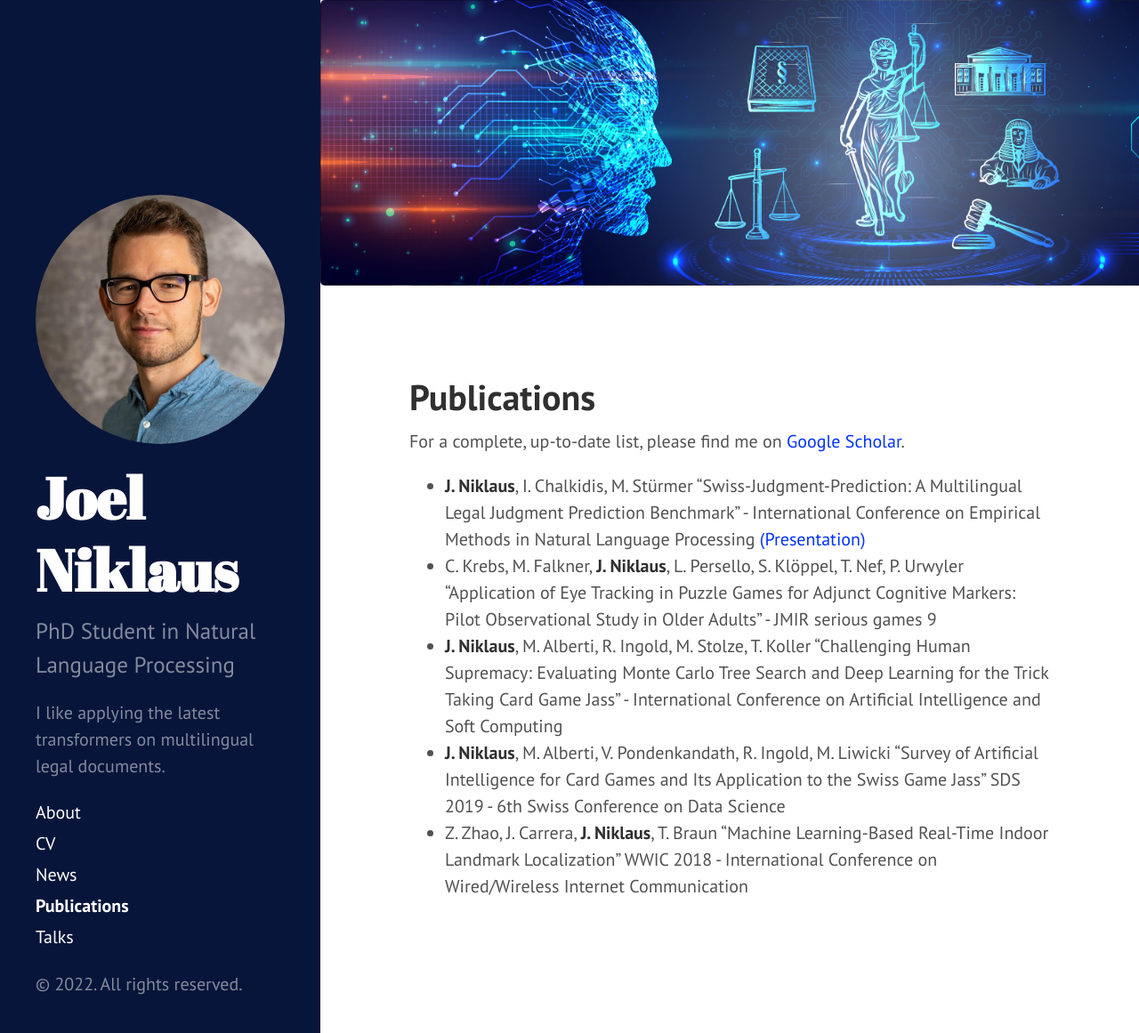
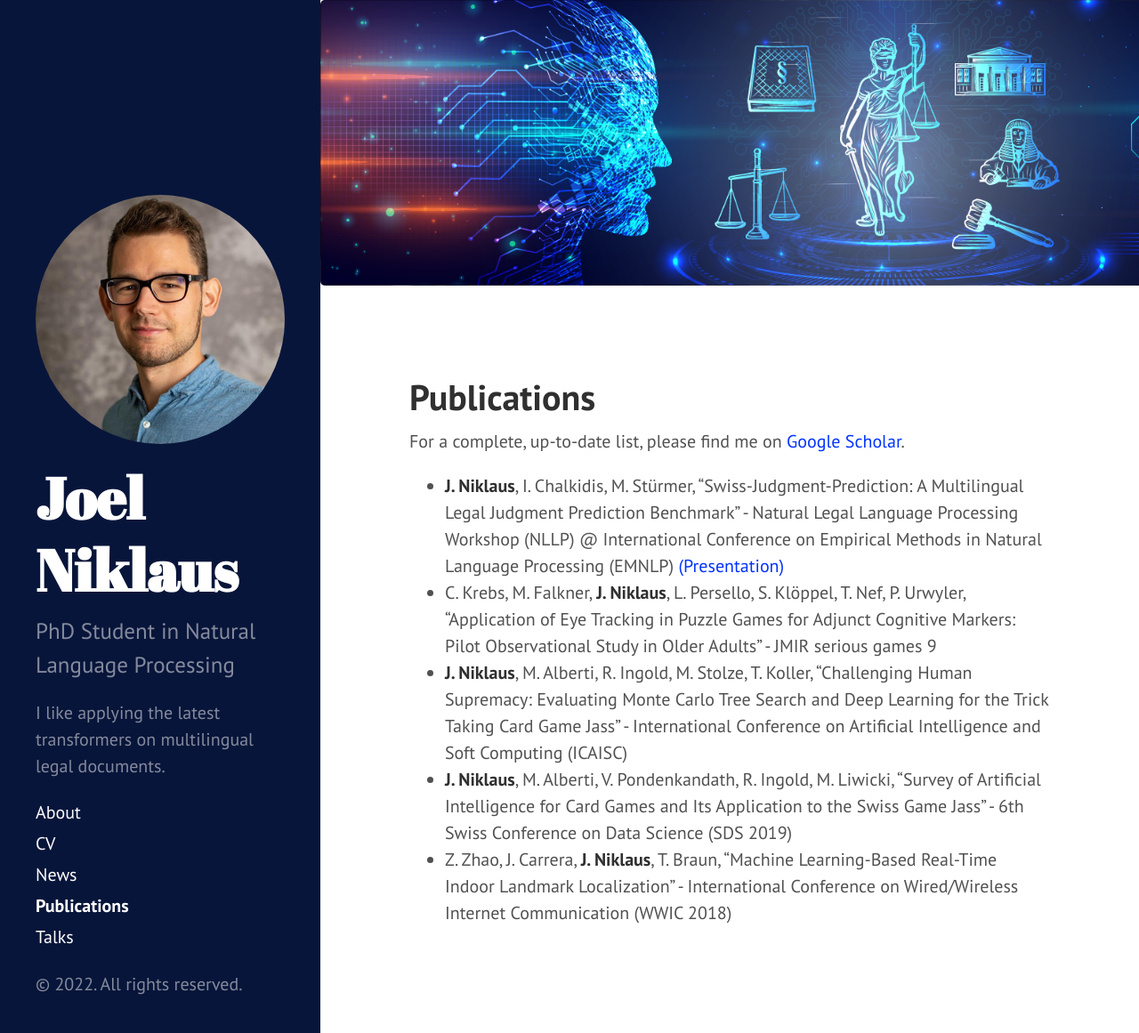
Before and after one commit to JoelNiklaus/joelniklaus.github.io, a Jekyll site: the page built from _pages/publications.md, in a window 1280 px wide and 1161 px high. Shown: the whole window at 89% size. Built offline with Jekyll 4.4.1, drawn with Linux system fonts in a browser that asks for light colours; nearby versions of some CDN libraries; a style sheet for code colours, icons or effects is not loaded.

Commit message:
updated publications.md

```diff
--- a/_pages/publications.md
+++ b/_pages/publications.md
@@ -5,8 +5,8 @@ title: Publications
 
 For a complete, up-to-date list, please find me on [Google Scholar](https://scholar.google.com/citations?user=qJ8iricAAAAJ).
 
-* **J. Niklaus**, I. Chalkidis, M. Stürmer "Swiss-Judgment-Prediction: A Multilingual Legal Judgment Prediction       Benchmark" - International  Conference on Empirical Methods in Natural Language Processing [(Presentation)](https://drive.google.com/file/d/1p68rB4A-EmirVqjvzPnmGNUo1qTqNxUI/view?usp=sharing)
-* C. Krebs, M. Falkner, **J. Niklaus**, L. Persello, S. Klöppel, T. Nef, P. Urwyler "Application of Eye Tracking in Puzzle Games for Adjunct Cognitive Markers: Pilot Observational Study in Older Adults" - JMIR serious games 9
-* **J. Niklaus**, M. Alberti, R. Ingold, M. Stolze, T. Koller "Challenging Human Supremacy: Evaluating Monte Carlo Tree Search and Deep Learning for the Trick Taking Card Game Jass" - International Conference on Artificial Intelligence and Soft Computing
-* **J. Niklaus**, M. Alberti, V. Pondenkandath, R. Ingold, M. Liwicki "Survey of Artificial Intelligence for Card Games and Its Application to the Swiss Game Jass" SDS 2019 - 6th Swiss Conference on Data Science
-* Z. Zhao, J. Carrera, **J. Niklaus**, T. Braun "Machine Learning-Based Real-Time Indoor Landmark Localization" WWIC 2018 - International Conference on Wired/Wireless Internet Communication
+* **J. Niklaus**, I. Chalkidis, M. Stürmer, "Swiss-Judgment-Prediction: A Multilingual Legal Judgment Prediction Benchmark" - Natural Legal Language Processing Workshop (NLLP) @ International Conference on Empirical Methods in Natural Language Processing (EMNLP) [(Presentation)](https://drive.google.com/file/d/1p68rB4A-EmirVqjvzPnmGNUo1qTqNxUI/view?usp=sharing)
+* C. Krebs, M. Falkner, **J. Niklaus**, L. Persello, S. Klöppel, T. Nef, P. Urwyler, "Application of Eye Tracking in Puzzle Games for Adjunct Cognitive Markers: Pilot Observational Study in Older Adults" - JMIR serious games 9
+* **J. Niklaus**, M. Alberti, R. Ingold, M. Stolze, T. Koller, "Challenging Human Supremacy: Evaluating Monte Carlo Tree Search and Deep Learning for the Trick Taking Card Game Jass" - International Conference on Artificial Intelligence and Soft Computing (ICAISC)
+* **J. Niklaus**, M. Alberti, V. Pondenkandath, R. Ingold, M. Liwicki, "Survey of Artificial Intelligence for Card Games and Its Application to the Swiss Game Jass" - 6th Swiss Conference on Data Science (SDS 2019)
+* Z. Zhao, J. Carrera, **J. Niklaus**, T. Braun, "Machine Learning-Based Real-Time Indoor Landmark Localization" - International Conference on Wired/Wireless Internet Communication (WWIC 2018)
```
